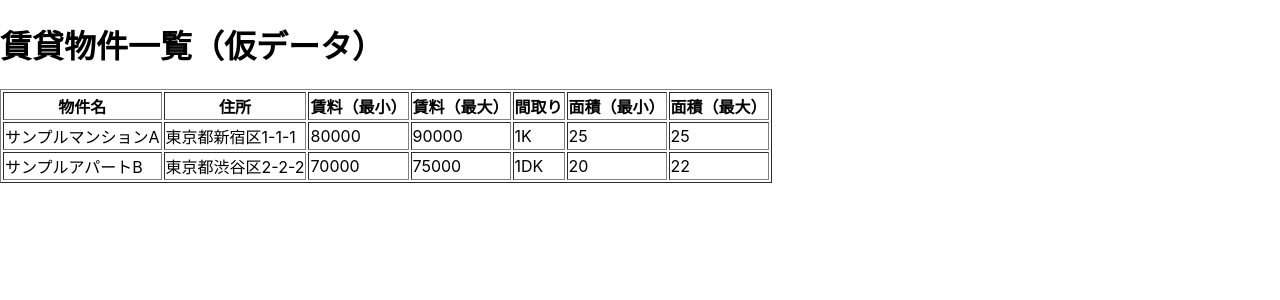
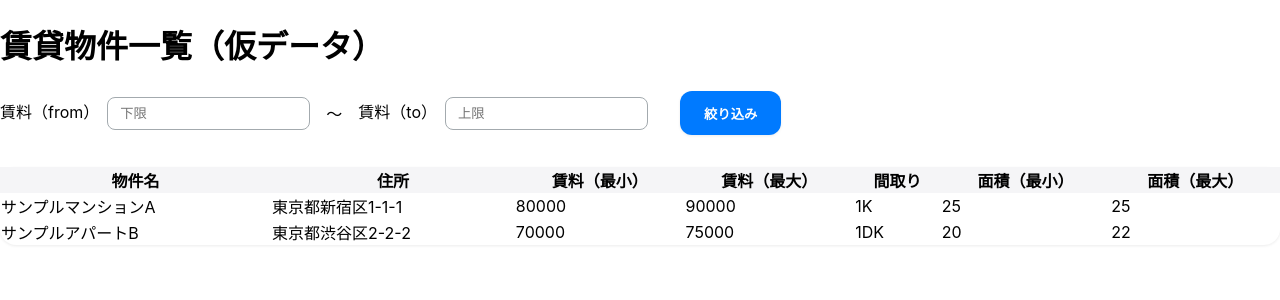
Before and after one commit to KazumasaKoshikawa/home-scraper, a React (Create React App) app: page / in a window 1280 px wide. Shown: the top 300 px of the page. Built offline with nearby package versions, Linux system fonts and the light colour scheme.

Commit message:
デザインルール追加

```diff
--- a/src/App.js
+++ b/src/App.js
@@ -1,20 +1,51 @@
 import React, { useEffect, useState } from "react";
 
-export default function App() {
-  const [properties, setProperties] = useState([]);
+// フィルターバーコンポーネント
+function FilterBar({ rentFrom, rentTo, setRentFrom, setRentTo, onFilter }) {
+  return (
+    <div className="filter-bar" style={{ display: 'flex', gap: 16, alignItems: 'center', marginBottom: 32 }}>
+      <label>
+        賃料（from）
+        <input
+          type="number"
+          min="0"
+          value={rentFrom}
+          onChange={e => setRentFrom(e.target.value)}
+          className="input-field"
+          style={{ marginLeft: 8, borderRadius: 8, padding: '8px 12px', border: '1px solid #A3AAAE' }}
+          placeholder="下限"
+        />
+      </label>
+      <span>〜</span>
+      <label>
+        賃料（to）
+        <input
+          type="number"
+          min="0"
+          value={rentTo}
+          onChange={e => setRentTo(e.target.value)}
+          className="input-field"
+          style={{ marginLeft: 8, borderRadius: 8, padding: '8px 12px', border: '1px solid #A3AAAE' }}
+          placeholder="上限"
+        />
+      </label>
+      <button
+        className="primary-btn"
+        style={{ marginLeft: 16, background: '#007AFF', color: '#fff', border: 'none', borderRadius: 12, padding: '12px 24px', minHeight: 44, fontWeight: 600, boxShadow: '0 1px 3px rgba(0,0,0,0.08)', cursor: 'pointer' }}
+        onClick={onFilter}
+      >
+        絞り込み
+      </button>
+    </div>
+  );
+}
 
-  useEffect(() => {
-    fetch(process.env.PUBLIC_URL + "/static_data.json")
-      .then((res) => res.json())
-      .then((data) => setProperties(data));
-  }, []);
-
+// 物件リストテーブルコンポーネント
+function PropertyTable({ properties }) {
   return (
-    <div>
-      <h1>賃貸物件一覧（仮データ）</h1>
-      <table border="1">
+    <table className="property-table" style={{ width: '100%', background: '#fff', borderRadius: 16, boxShadow: '0 1px 3px rgba(0,0,0,0.08)', borderCollapse: 'separate', borderSpacing: 0 }}>
       <thead>
-          <tr>
+        <tr style={{ background: '#F5F5F7' }}>
           <th>物件名</th>
           <th>住所</th>
           <th>賃料（最小）</th>
@@ -26,7 +57,7 @@ export default function App() {
       </thead>
       <tbody>
         {properties.map((p) => (
-            <tr key={p.id}>
+          <tr key={p.id} style={{ borderBottom: '1px solid #EEEEEE' }}>
             <td>{p.name}</td>
             <td>{p.address}</td>
             <td>{p.rent_min}</td>
@@ -38,6 +69,45 @@ export default function App() {
         ))}
       </tbody>
     </table>
+  );
+}
+
+export default function App() {
+  const [properties, setProperties] = useState([]);
+  const [filtered, setFiltered] = useState([]);
+  const [rentFrom, setRentFrom] = useState("");
+  const [rentTo, setRentTo] = useState("");
+
+  useEffect(() => {
+    fetch(process.env.PUBLIC_URL + "/static_data.json")
+      .then((res) => res.json())
+      .then((data) => {
+        setProperties(data);
+        setFiltered(data);
+      });
+  }, []);
+
+  const handleFilter = () => {
+    setFiltered(
+      properties.filter((p) => {
+        const from = rentFrom ? parseInt(rentFrom, 10) : -Infinity;
+        const to = rentTo ? parseInt(rentTo, 10) : Infinity;
+        return p.rent_min >= from && p.rent_max <= to;
+      })
+    );
+  };
+
+  return (
+    <div className="container">
+      <h1 className="text-large-title" style={{ marginBottom: 24 }}>賃貸物件一覧（仮データ）</h1>
+      <FilterBar
+        rentFrom={rentFrom}
+        rentTo={rentTo}
+        setRentFrom={setRentFrom}
+        setRentTo={setRentTo}
+        onFilter={handleFilter}
+      />
+      <PropertyTable properties={filtered} />
     </div>
   );
 }
```
Also changed, not shown: 2 other files (tests, documents, lock files or other folders). Lines whose indentation alone changed are shown as unchanged.
